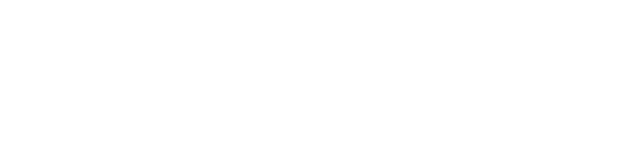
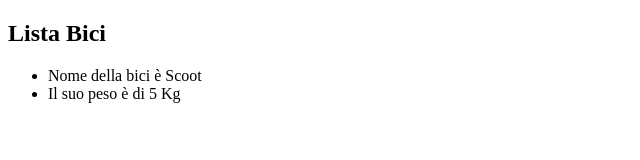
Before and after one commit to filippo1996/js-snack-es6, a plain HTML site: page index.html in a window 1280 px wide. Shown: the whole page, without its empty margins (0-640 px from the left). Drawn offline with Linux system fonts and the light colour scheme.

Commit message:
add snack 1

```diff
--- a/index.html
+++ b/index.html
@@ -7,6 +7,9 @@
     <title>Snacks 6</title>
 </head>
 <body>
+    <div id="bici">
+        <h2>Lista Bici</h2>
+    </div>
     <script src="js/app.js"></script>
 </body>
 </html>
--- a/js/app.js
+++ b/js/app.js
@@ -5,3 +5,44 @@
  * nome e peso.
  * Stampare a schermo la bici con peso minore utilizzando destructuring e template literal
  */
+
+// Array di oggetti
+const bici = [
+    {
+        nome: 'Mont',
+        peso: 12
+    },
+    {
+        nome: 'Scoot',
+        peso: 5
+    },
+    {
+        nome: 'Speed',
+        peso: 8
+    }
+];
+
+/**
+ * Metodo 1
+ */
+let minPeso = bici[0];
+
+for(let i = 1; i < bici.length; i++){
+    if(bici[i].peso < minPeso.peso){
+        minPeso = bici[i];
+    }
+}
+
+//Utilizziamo il destructuring dell'oggetto minPeso
+const {nome, peso} = minPeso;
+
+console.log(nome, peso);
+
+//Mostriamo i valori delle costanti tramite template literal backticks ``
+const ul =
+`<ul>
+    <li>Nome della bici è ${nome}</li>
+    <li>Il suo peso è di ${peso} Kg</li>
+</ul>`;
+
+document.getElementById('bici').innerHTML += ul;
```
